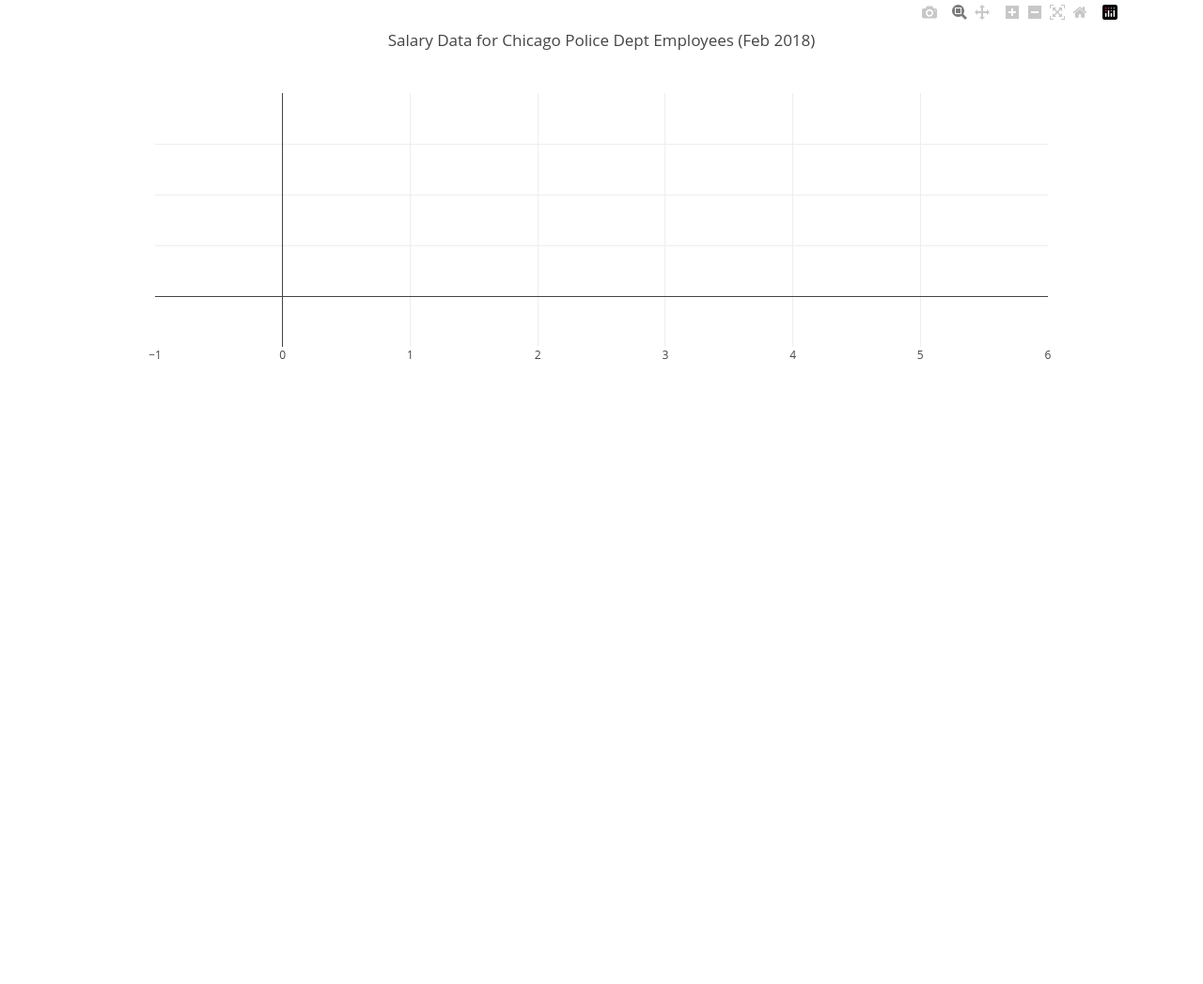
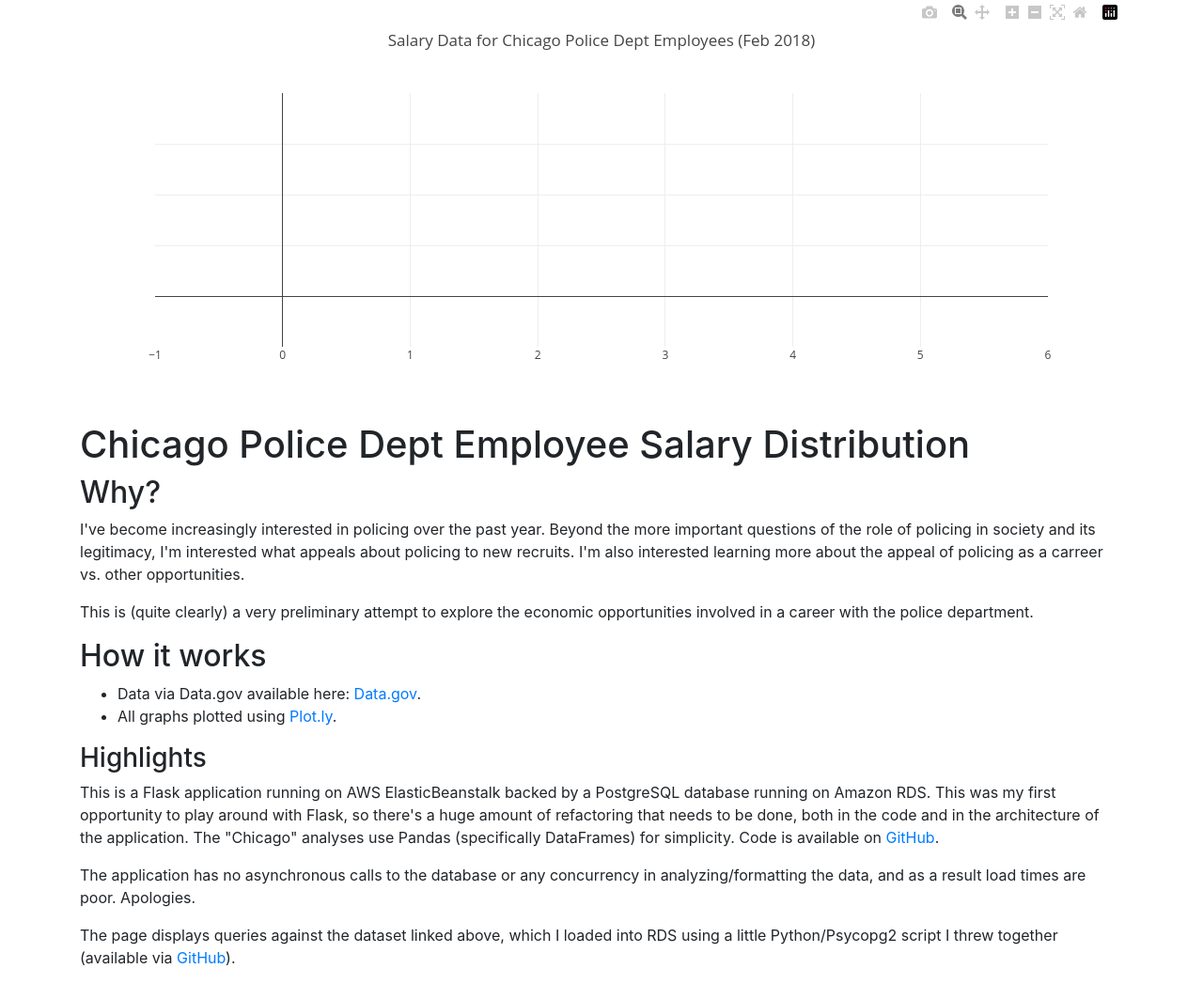
Before and after one commit to tbaums/portfolio, a Flask app: page /chicago in a window 1280 px wide. Shown: the part 57-1104 px from the top of the page at 94% size. Before the commit the page ends 439 px from the top, so only its background shows below. Run offline with Flask 2, Linux system fonts and the light colour scheme; data that the repository does not hold is empty; some libraries are stand-ins or nearby versions.

Commit message:
added some explanation to the chicago page

```diff
--- a/project/templates/chicago.html
+++ b/project/templates/chicago.html
@@ -13,6 +13,19 @@
             };
             Plotly.newPlot('graph', {{ data | safe  }}, layout);
         </script>
-    {{layout | safe }}
+        <h1>Chicago Police Dept Employee Salary Distribution</h1>
+        <h2>Why?</h2>
+        <p>I've become increasingly interested in policing over the past year. Beyond the more important questions of the role of policing in society and its legitimacy, I'm interested what appeals about policing to new recruits. I'm also interested learning more about the appeal of policing as a carreer vs. other opportunities.</p>
+        <p>This is (quite clearly) a very preliminary attempt to explore the economic opportunities involved in a career with the police department.</p>
+        <h2>How it works</h2>
+        <ul>
+            <li>Data via Data.gov available here: <a href="https://catalog.data.gov/dataset/current-employee-names-salaries-and-position-titles-840f7">Data.gov</a>.</li>
+            <li>All graphs plotted using <a href="plot.ly">Plot.ly</a>.</li>
+        </ul>
+        <h3>Highlights</h3>
+        <p>This is a Flask application running on AWS ElasticBeanstalk backed by a PostgreSQL database running on Amazon RDS. This was my first opportunity to play around with Flask, so there's a huge amount of refactoring that needs to be done, both in the code and in the architecture of the application. The "Chicago" analyses use Pandas (specifically DataFrames) for simplicity. Code is available on <a href="https://github.com/tbaums/portfolio">GitHub</a>.</p>
+        <p>The application has no asynchronous calls to the database or any concurrency in analyzing/formatting the data, and as a result load times are poor. Apologies.</p>
+        <p>The page displays queries against the dataset linked above, which I loaded into RDS using a little Python/Psycopg2 script I threw together (available via <a href="http://github.com/tbaums/portfolio">GitHub</a>).</p>
+        </div>
 </div>
 {% endblock %}
```
